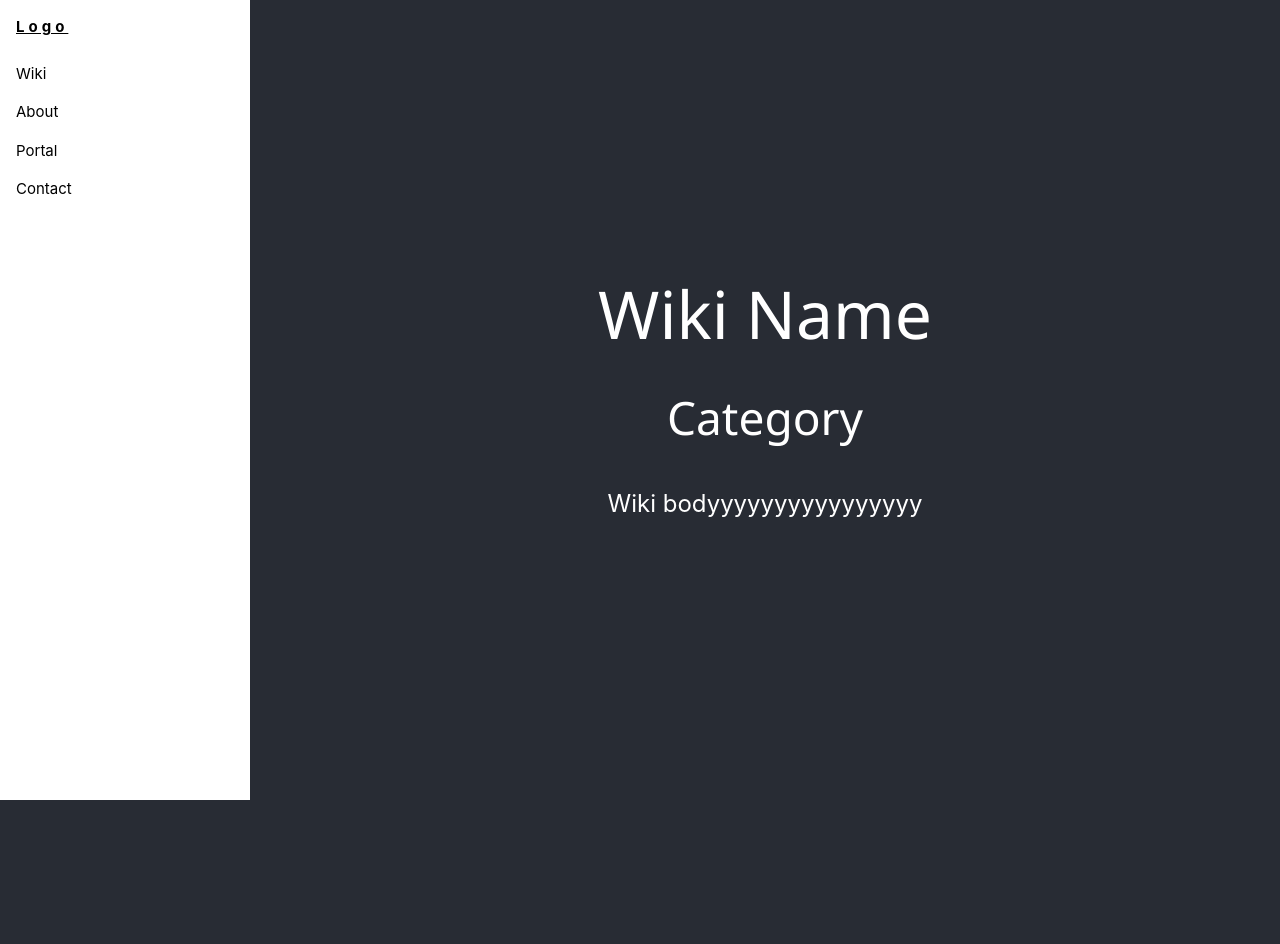
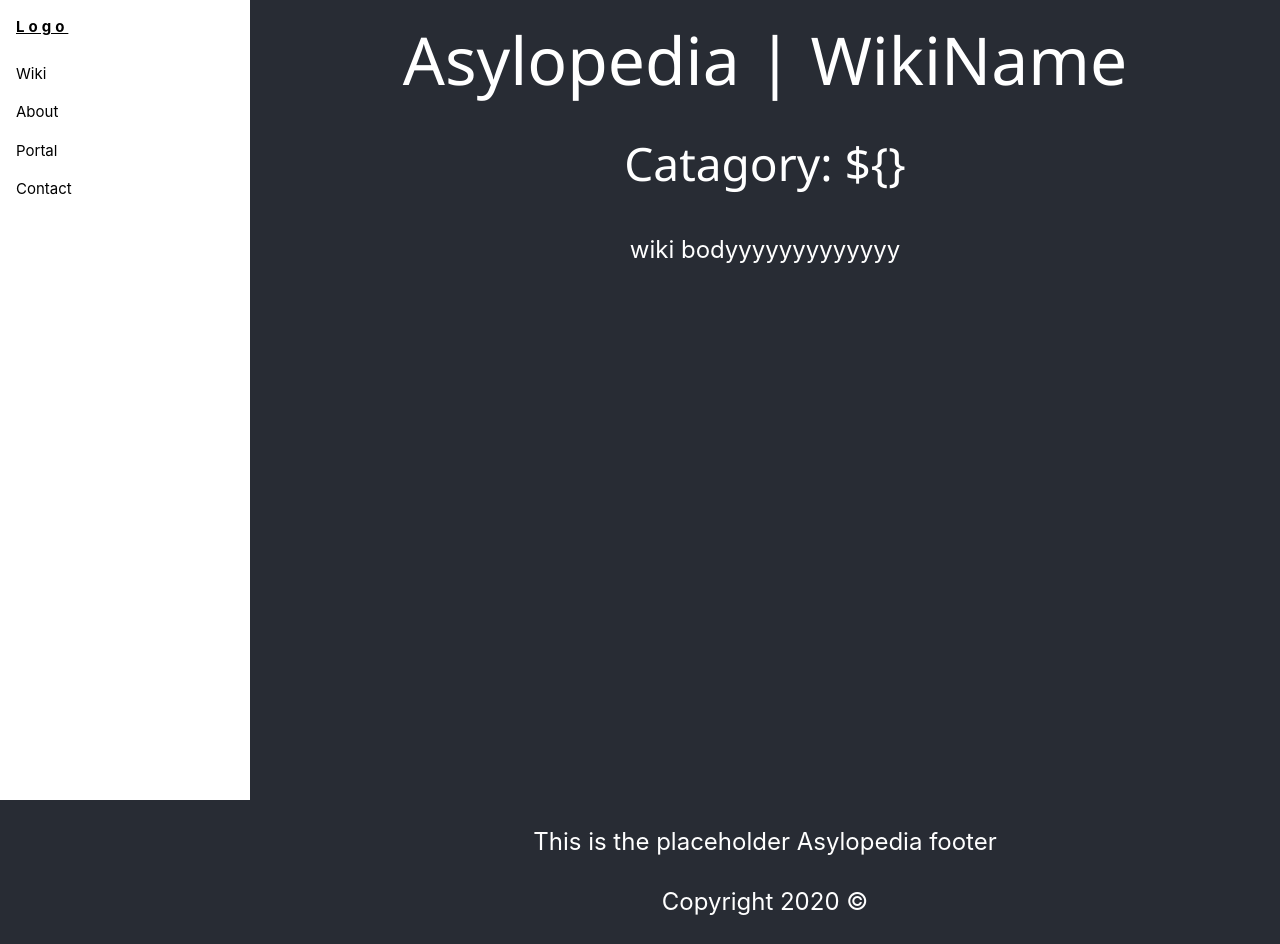
Before and after one commit to Christian-QA/alysopedia-wiki-project, a React (Create React App) app in the folder src/main/resources/alysopedia-app/: page /Wiki in a window 1280 px wide. Before the commit the page ends 800 px from the top, so only its background shows below. Built offline with nearby package versions, Linux system fonts and the light colour scheme; no server answers.

Commit message:
implemented footer and Article on pages

```diff
--- a/src/main/resources/alysopedia-app/src/pages/About.js
+++ b/src/main/resources/alysopedia-app/src/pages/About.js
@@ -1,20 +1,24 @@
 import React from 'react';
 import Navigation from '../components/Navigation';
+import Article from '../components/Article';
+import Footer from '../components/Footer';
 
-const about = () => {
+const About = () => {
     return (
     <div className="about">
         <Navigation />
 
         <div style={{marginLeft:250 + 'px'}}>
-            <article className="App-article">
-                <h1>About</h1>
-                <section>wagsertgr</section>
-            </article>
+            <Article
+            title="About"
+            subtitleText="subtitle stuff"
+            body="Body text ...wagsertgr" />
+            <section><p>Another section</p></section>
+            <Footer />
         </div>
 
     </div>
     );
 }
 
-export default about;
+export default About;
--- a/src/main/resources/alysopedia-app/src/pages/Wiki.js
+++ b/src/main/resources/alysopedia-app/src/pages/Wiki.js
@@ -3,7 +3,9 @@ import React from 'react';
 import logo from '../images/logo.svg';
 import './Wiki.js';
 import Navigation from '../components/Navigation';
+import Footer from '../components/Footer';
 import axios from 'axios';
+import Article from '../components/Article';
 
 let configGet = {
     headers: { 'Content-Type': 'application/json', 'Access-Control-Allow-Origin': '*' },
@@ -36,11 +38,11 @@ const Wiki = () => {
         <Navigation />
 
         <div style={{marginLeft:250 + 'px'}}>
-            <header className="App-header">
-              <h1 id='wikiName'>Wiki Name</h1>
-              <h2 id='wikiCategory'>Category</h2>
-              <p id='wikiBody'>Wiki bodyyyyyyyyyyyyyyyy</p>
-            </header>
+            <Article
+            title="WikiName"
+            subtitleText="Catagory: ${}"
+            body="wiki bodyyyyyyyyyyyyy"/>
+            <Footer />
         </div>
 
     </div>
```
